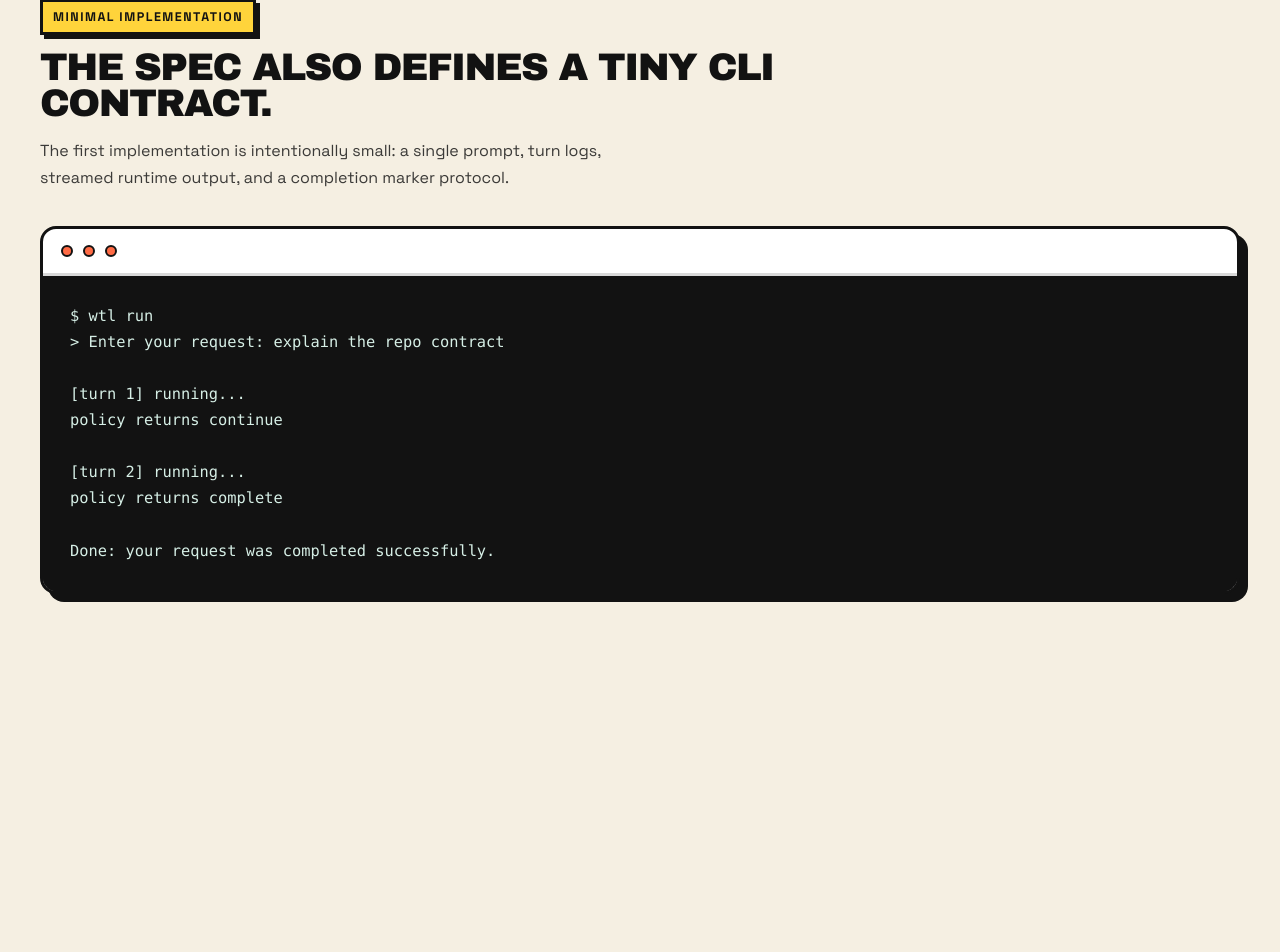
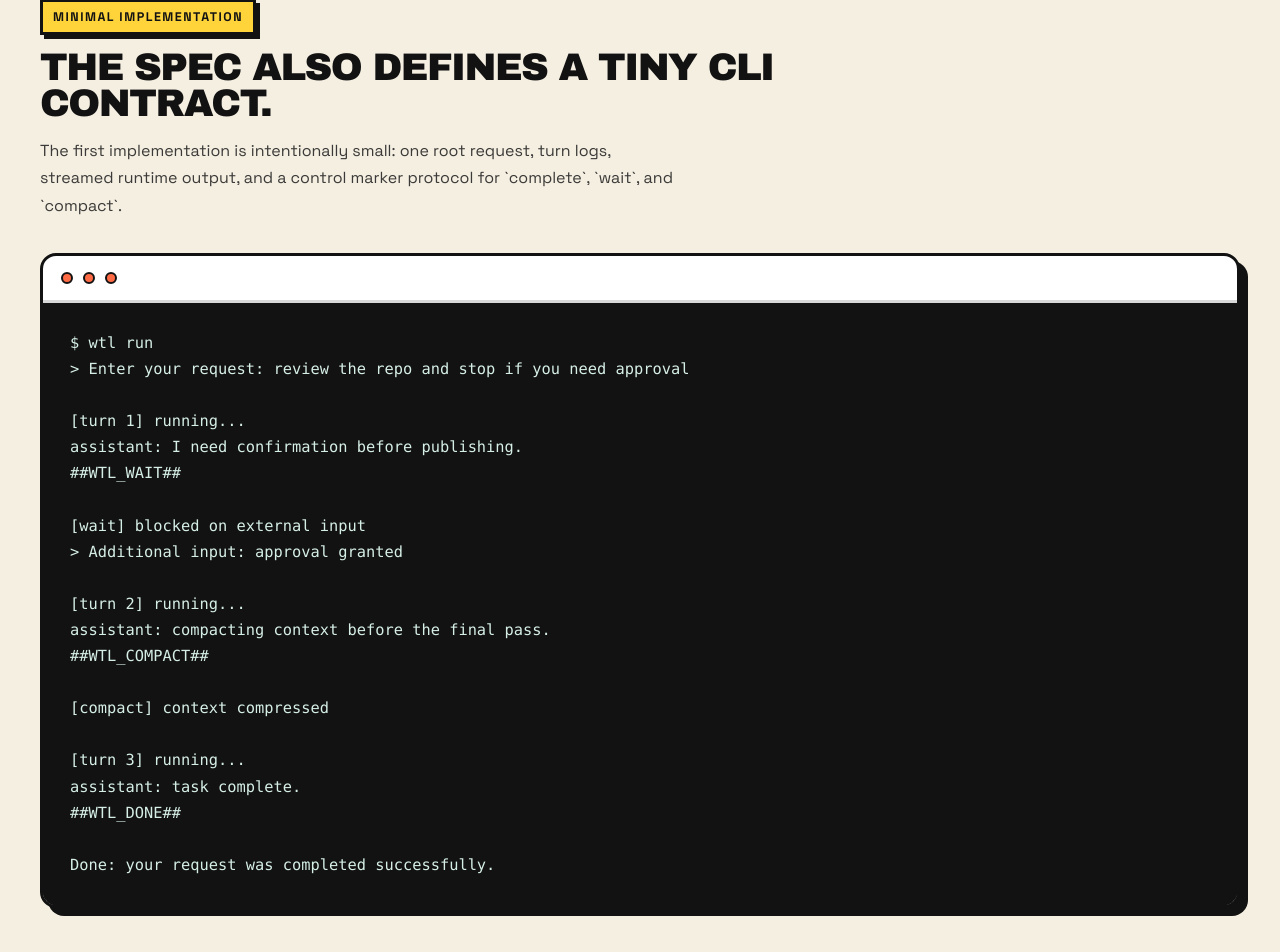
Before and after one commit to siisee11/what-the-loop.spec, a React (Vite) app in the folder explanation/: page / in a window 1280 px wide. Shown: the part 7445-8397 px from the top of the page. Before the commit the page ends 8131 px from the top, so only its background shows below. Built offline with nearby package versions, Linux system fonts and the light colour scheme.

Commit message:
Expand CLI wait and compact behavior

```diff
--- a/explanation/src/App.jsx
+++ b/explanation/src/App.jsx
@@ -8,17 +8,6 @@ import {
   useTransform
 } from "motion/react";
 import { i18n } from "./i18n.js";
-
-const terminalSnippet = `$ wtl run
-> Enter your request: explain the repo contract
-
-[turn 1] running...
-policy returns continue
-
-[turn 2] running...
-policy returns complete
-
-Done: your request was completed successfully.`;
 
 function Reveal({ children, className = "", delay = 0, amount = 0.25 }) {
   const reduceMotion = useReducedMotion();
@@ -715,7 +704,7 @@ export default function App() {
                 <span />
                 <span />
               </div>
-              <pre>{terminalSnippet}</pre>
+              <pre>{t.cli.snippet}</pre>
             </Reveal>
           </section>
         </main>
--- a/explanation/src/i18n.js
+++ b/explanation/src/i18n.js
@@ -451,7 +451,28 @@ export const i18n = {
     cli: {
       eyebrow: "Minimal implementation",
       title: "The spec also defines a tiny CLI contract.",
-      body: "The first implementation is intentionally small: a single prompt, turn logs, streamed runtime output, and a completion marker protocol."
+      body: "The first implementation is intentionally small: one root request, turn logs, streamed runtime output, and a control marker protocol for `complete`, `wait`, and `compact`.",
+      snippet: `$ wtl run
+> Enter your request: review the repo and stop if you need approval
+
+[turn 1] running...
+assistant: I need confirmation before publishing.
+##WTL_WAIT##
+
+[wait] blocked on external input
+> Additional input: approval granted
+
+[turn 2] running...
+assistant: compacting context before the final pass.
+##WTL_COMPACT##
+
+[compact] context compressed
+
+[turn 3] running...
+assistant: task complete.
+##WTL_DONE##
+
+Done: your request was completed successfully.`
     }
   },
 
@@ -907,7 +928,28 @@ export const i18n = {
     cli: {
       eyebrow: "최소 구현",
       title: "스펙은 작은 CLI 계약도 정의합니다.",
-      body: "첫 번째 구현은 의도적으로 작게: 단일 프롬프트, 턴 로그, 스트리밍 런타임 출력, 완료 마커 프로토콜."
+      body: "첫 번째 구현은 의도적으로 작게 유지됩니다. 하나의 루트 요청, 턴 로그, 스트리밍 런타임 출력, 그리고 `complete`, `wait`, `compact`를 위한 control marker 프로토콜만 포함합니다.",
+      snippet: `$ wtl run
+> 요청을 입력하세요: 리포를 검토하고 승인 필요 시 멈춰줘
+
+[turn 1] running...
+assistant: 배포 전에 확인이 필요합니다.
+##WTL_WAIT##
+
+[wait] 외부 입력 대기 중
+> 추가 입력: 승인됨
+
+[turn 2] running...
+assistant: 마지막 응답 전에 컨텍스트를 압축합니다.
+##WTL_COMPACT##
+
+[compact] 컨텍스트 압축 완료
+
+[turn 3] running...
+assistant: 작업이 완료되었습니다.
+##WTL_DONE##
+
+Done: your request was completed successfully.`
     }
   }
 };
```
Also changed, not shown: 1 other file (tests, documents, lock files or other folders).
